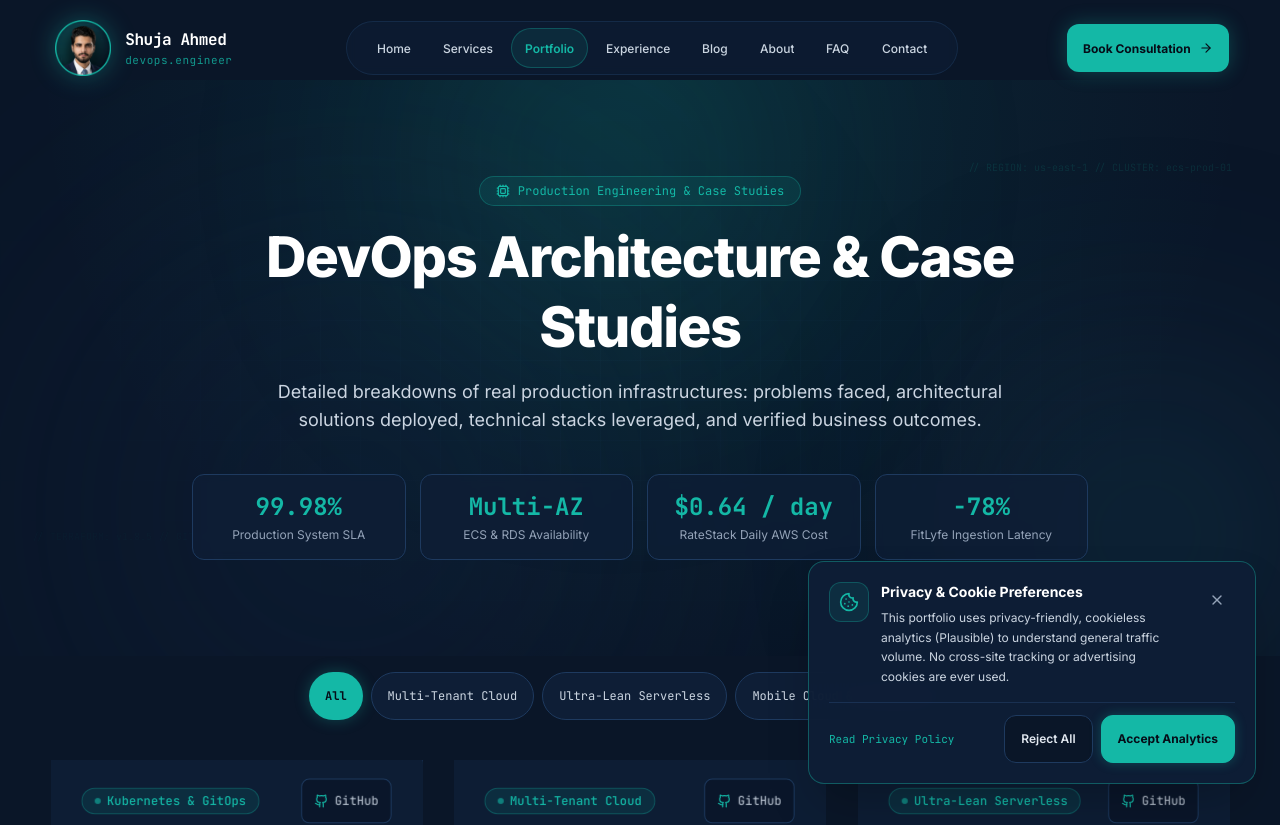
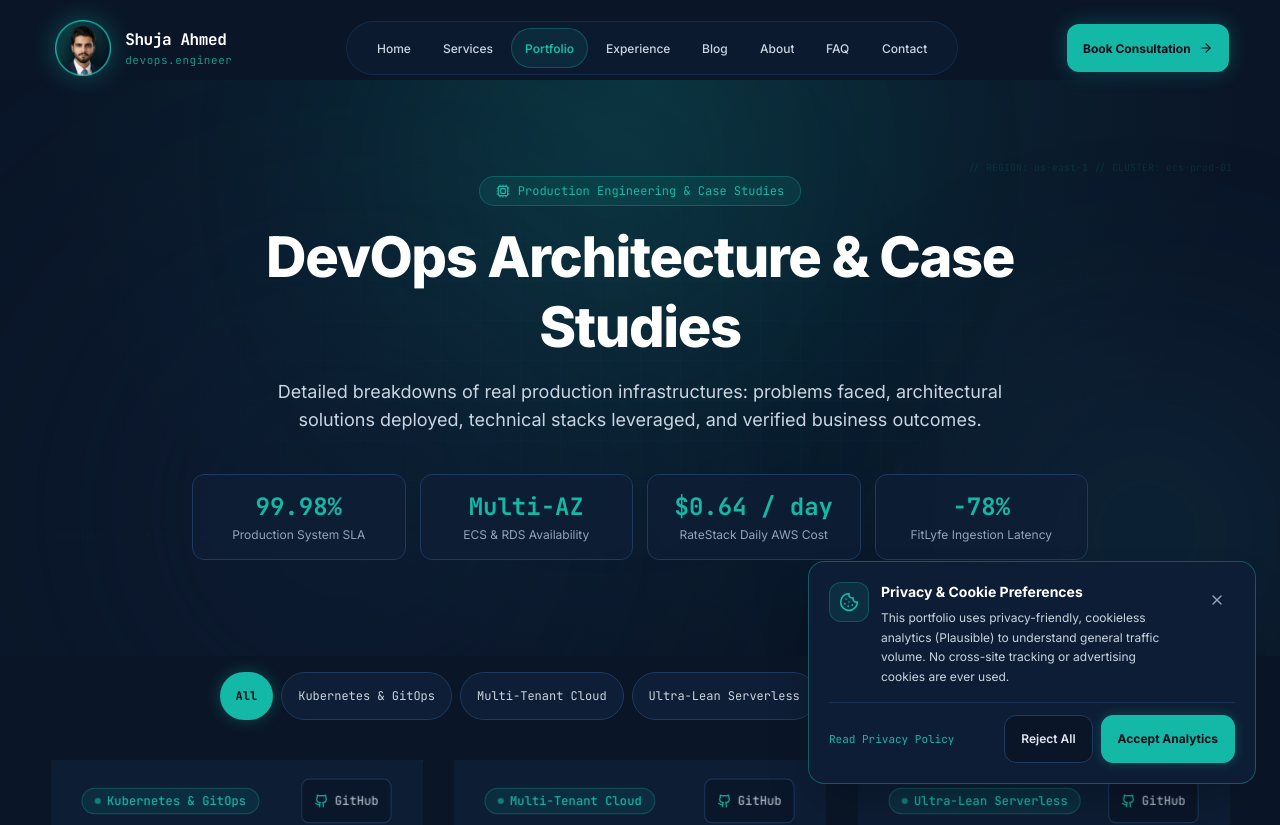
Before and after one commit to ShujaAhmed786/portfolio, a Next.js app: page /portfolio in a window 1280 px wide. Shown: the top 825 px of the page. Built offline with nearby package versions, Linux system fonts and the light colour scheme.

Commit message:
Add Retail Analytics on EKS project to portfolio

```diff
--- a/src/components/PortfolioView.tsx
+++ b/src/components/PortfolioView.tsx
@@ -17,7 +17,7 @@ import { RollText } from "@/components/RollText";
 export function PortfolioView() {
   const [selectedTag, setSelectedTag] = useState<string>("All");
 
-  const tags = ["All", "Multi-Tenant Cloud", "Ultra-Lean Serverless", "Mobile Cloud & Microservices"];
+  const tags = ["All", "Kubernetes & GitOps", "Multi-Tenant Cloud", "Ultra-Lean Serverless", "Mobile Cloud & Microservices"];
 
   const filteredProjects =
     selectedTag === "All"
```
